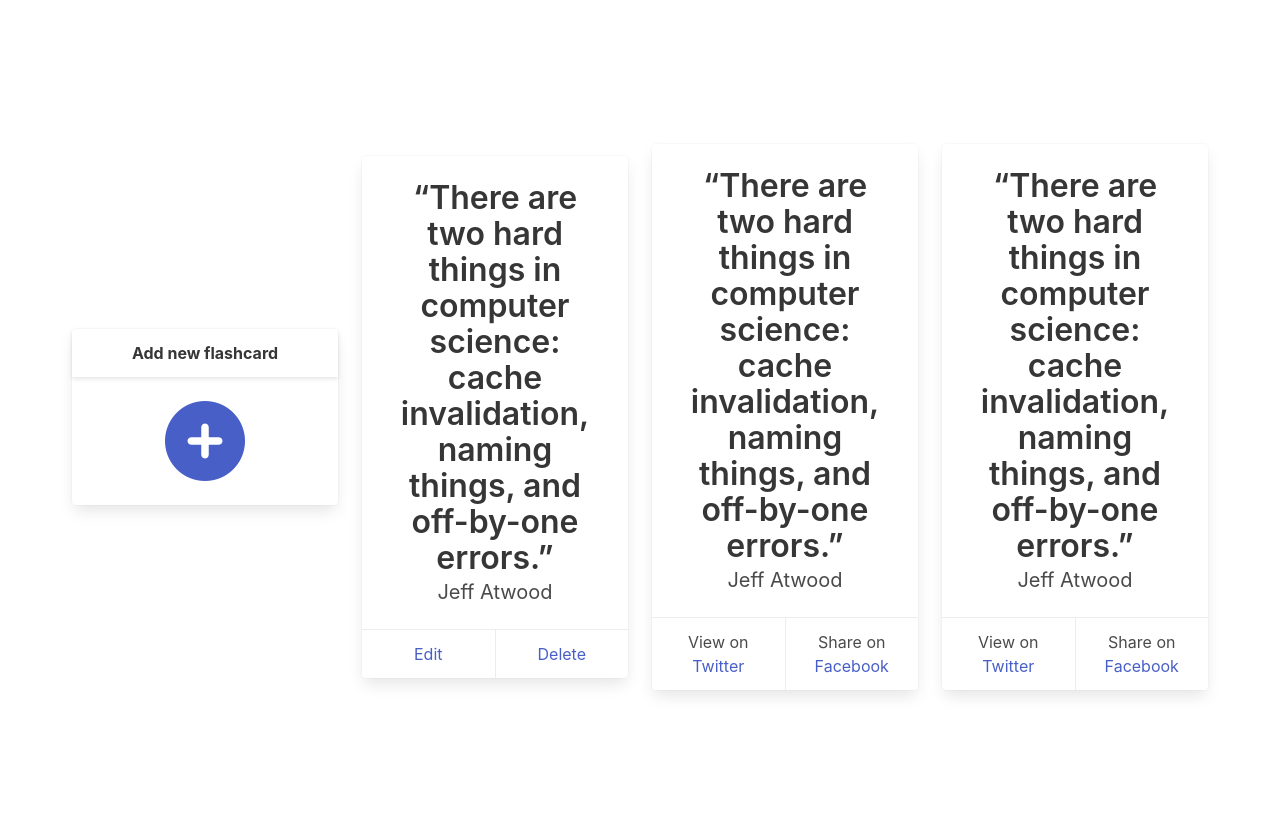
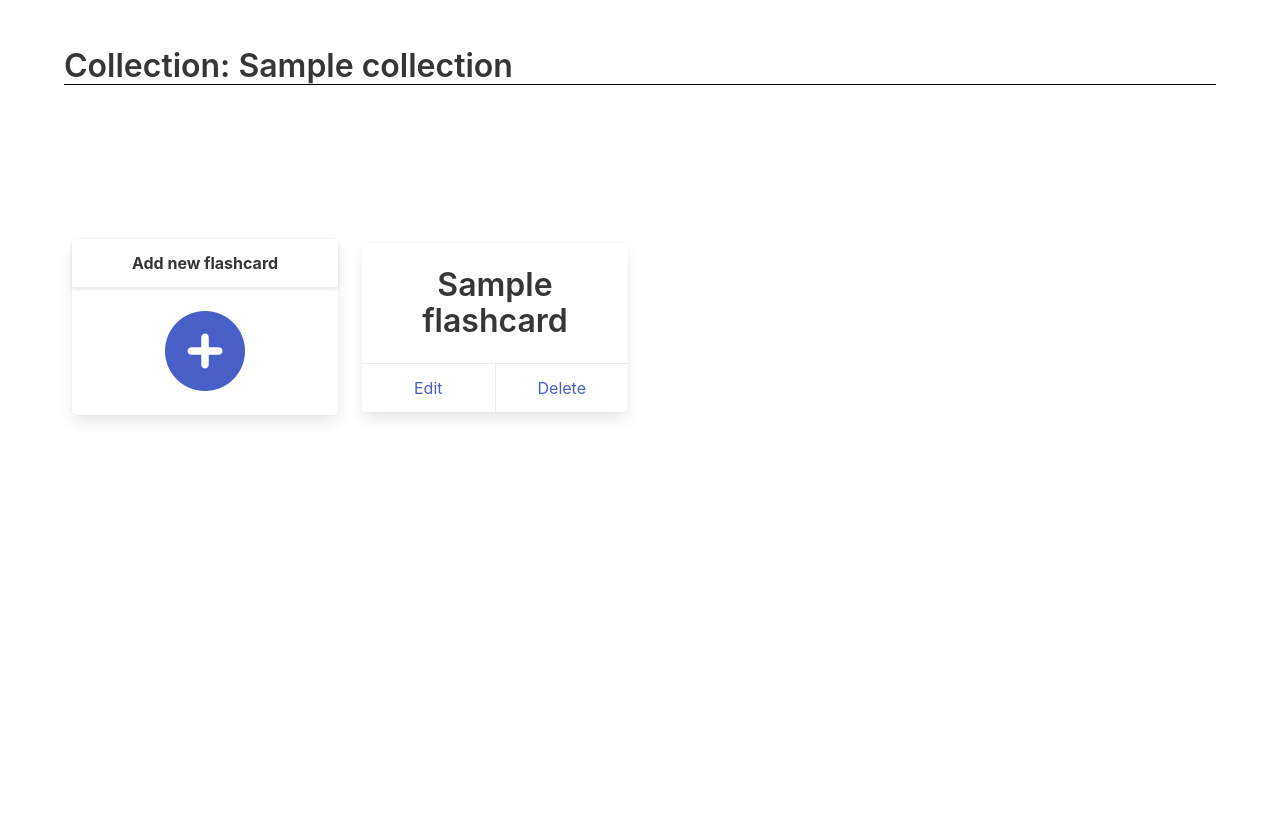
Before and after one commit to gianghta/Flask-Card, a Flask app: template flask_card/templates/flashcardboard.html in a window 1280 px wide. Shown: the part 52-886 px from the top of the page. After the commit the page ends 473 px from the top, so only its background shows below. Run offline with Flask 2, Linux system fonts and the light colour scheme; the template is opened without the code that fills it: values that come from a table or form of the project are taken from there, others are empty; a user stored in the database is signed in; tables that the repository leaves empty hold one stand-in row (values such as "Sample post"); parts of the project's set-up code (start-up, migrations or seed data) failed here and were passed over; some libraries are stand-ins or nearby versions.

Commit message:
Add flashcard method. Flashcard dashboard view

```diff
--- a/flask_card/main/form.py
+++ b/flask_card/main/form.py
@@ -18,5 +18,5 @@
 
 class FlashcardForm(FlaskForm):
     question = StringField("Question", validators=[DataRequired()])
-    answer = TextAreaField("Answer", validators=[DataRequired() ,Length(min=10)])
+    answer = TextAreaField("Answer", validators=[DataRequired()])
     submit = SubmitField("Create")
--- a/flask_card/models/flashcards.py
+++ b/flask_card/models/flashcards.py
@@ -8,5 +8,9 @@
     answer = db.Column(db.Text)
     collection_id = db.Column(db.Integer, db.ForeignKey("collection.id"))
 
+    def __init__(self, question, answer):
+        self.question = question
+        self.answer = answer
+
     def __repr__(self):
         return f"<Flashcard: {self.id}"
--- a/flask_card/templates/dashboard.html
+++ b/flask_card/templates/dashboard.html
@@ -54,7 +54,7 @@
             <div class="card">
                 <header class="card-header">
                   <p class="card-header-title is-centered">
-                      {{item.name}}
+                    <a href="{{url_for('main.flashcard_dashboard', name=item.name)}}">{{item.name}}</a>
                   </p>
                 </header>
                 <div class="card-content" onclick="">
--- a/flask_card/templates/flashcardboard.html
+++ b/flask_card/templates/flashcardboard.html
@@ -1,6 +1,17 @@
 {% extends "base.html" %}
 
+{% block style %}
+<link rel="stylesheet" href="../static/css/dashboard.css">
+{% endblock %}
+
 {% block content %}
+<section class="section first-section">
+  <div class="container">
+      <h1 class="title status-bar">
+        Collection: {{ collection.name }}
+      </h1>
+  </div>
+</section>
 <section class="section is-medium">
   <div class="container">
     <div class="columns is-vcentered">
@@ -20,15 +31,16 @@
             </div>
         </div>
       </div>
+
+      {% for flashcard in flashcard_collection %}
       <div class="column has-text-centered is-one-third-tablet is-3-desktop">
           <div class="card">
               <div class="card-content">
+                <div class="content has-text-centered">
                   <p class="title">
-                    “There are two hard things in computer science: cache invalidation, naming things, and off-by-one errors.”
+                    {{ flashcard.question }}
                   </p>
-                  <p class="subtitle">
-                    Jeff Atwood
-                  </p>
+                </div>
               </div>
               <footer class="card-footer">
                 <p class="card-footer-item">
@@ -44,54 +56,7 @@
               </footer>
           </div>
       </div>
-        <div class="column has-text-centered is-one-third-tablet is-3-desktop">
-            <div class="card">
-                <div class="card-content">
-                  <p class="title">
-                    “There are two hard things in computer science: cache invalidation, naming things, and off-by-one errors.”
-                  </p>
-                  <p class="subtitle">
-                    Jeff Atwood
-                  </p>
-                </div>
-                <footer class="card-footer">
-                  <p class="card-footer-item">
-                    <span>
-                      View on <a href="https://twitter.com/codinghorror/status/506010907021828096">Twitter</a>
-                    </span>
-                  </p>
-                  <p class="card-footer-item">
-                    <span>
-                      Share on <a href="#">Facebook</a>
-                    </span>
-                  </p>
-                </footer>
-            </div>
-        </div>
-        <div class="column has-text-centered is-one-third-tablet is-3-desktop">
-            <div class="card">
-                <div class="card-content">
-                  <p class="title">
-                    “There are two hard things in computer science: cache invalidation, naming things, and off-by-one errors.”
-                  </p>
-                  <p class="subtitle">
-                    Jeff Atwood
-                  </p>
-                </div>
-                <footer class="card-footer">
-                  <p class="card-footer-item">
-                    <span>
-                      View on <a href="https://twitter.com/codinghorror/status/506010907021828096">Twitter</a>
-                    </span>
-                  </p>
-                  <p class="card-footer-item">
-                    <span>
-                      Share on <a href="#">Facebook</a>
-                    </span>
-                  </p>
-                </footer>
-            </div>
-        </div>
+      {% endfor %}
     </div>
   </div>
 </section>
```
Also changed, not shown: flask_card/main/views.py (+16 -3 lines). Lines whose indentation alone changed are shown as unchanged.
